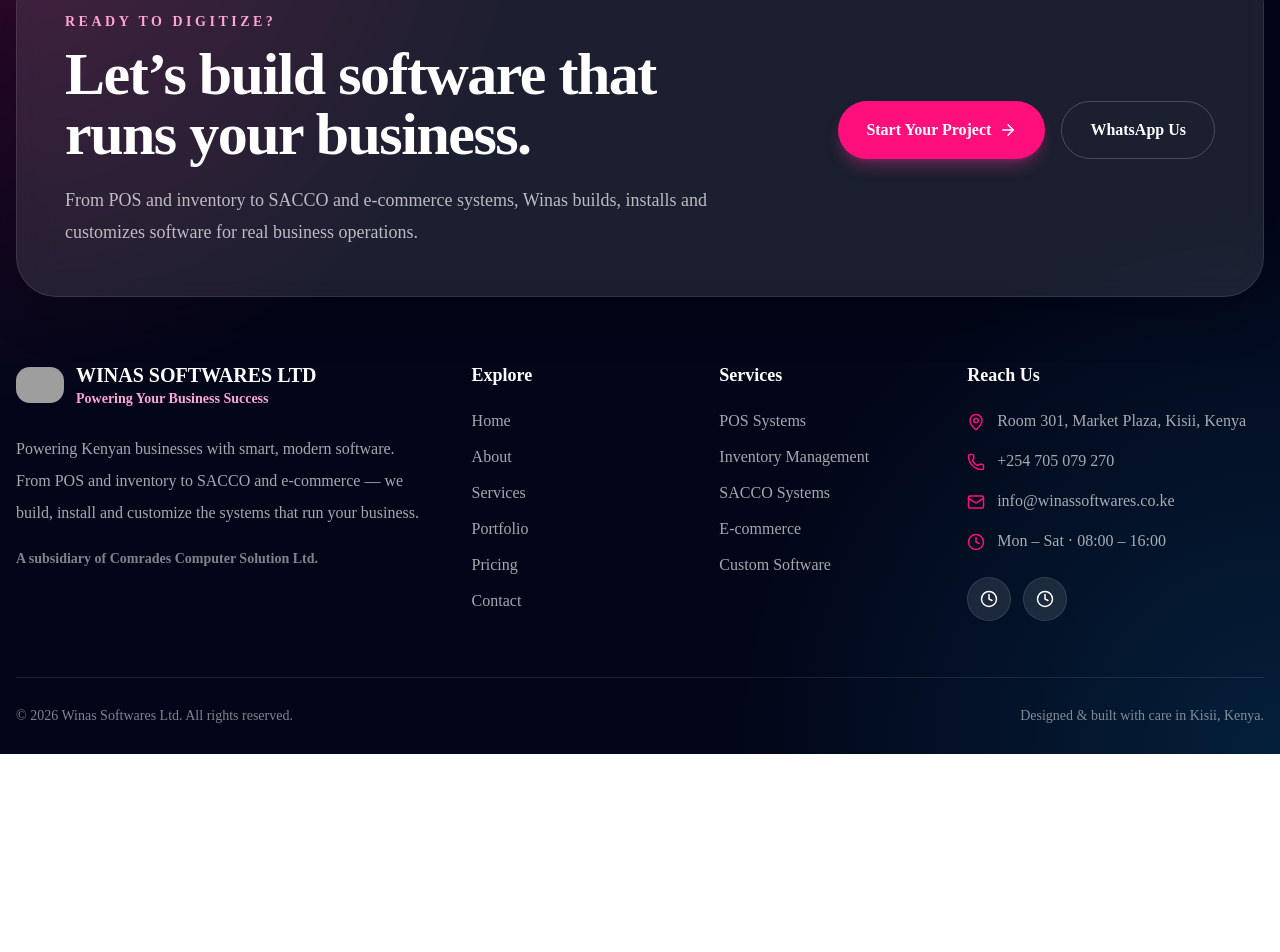
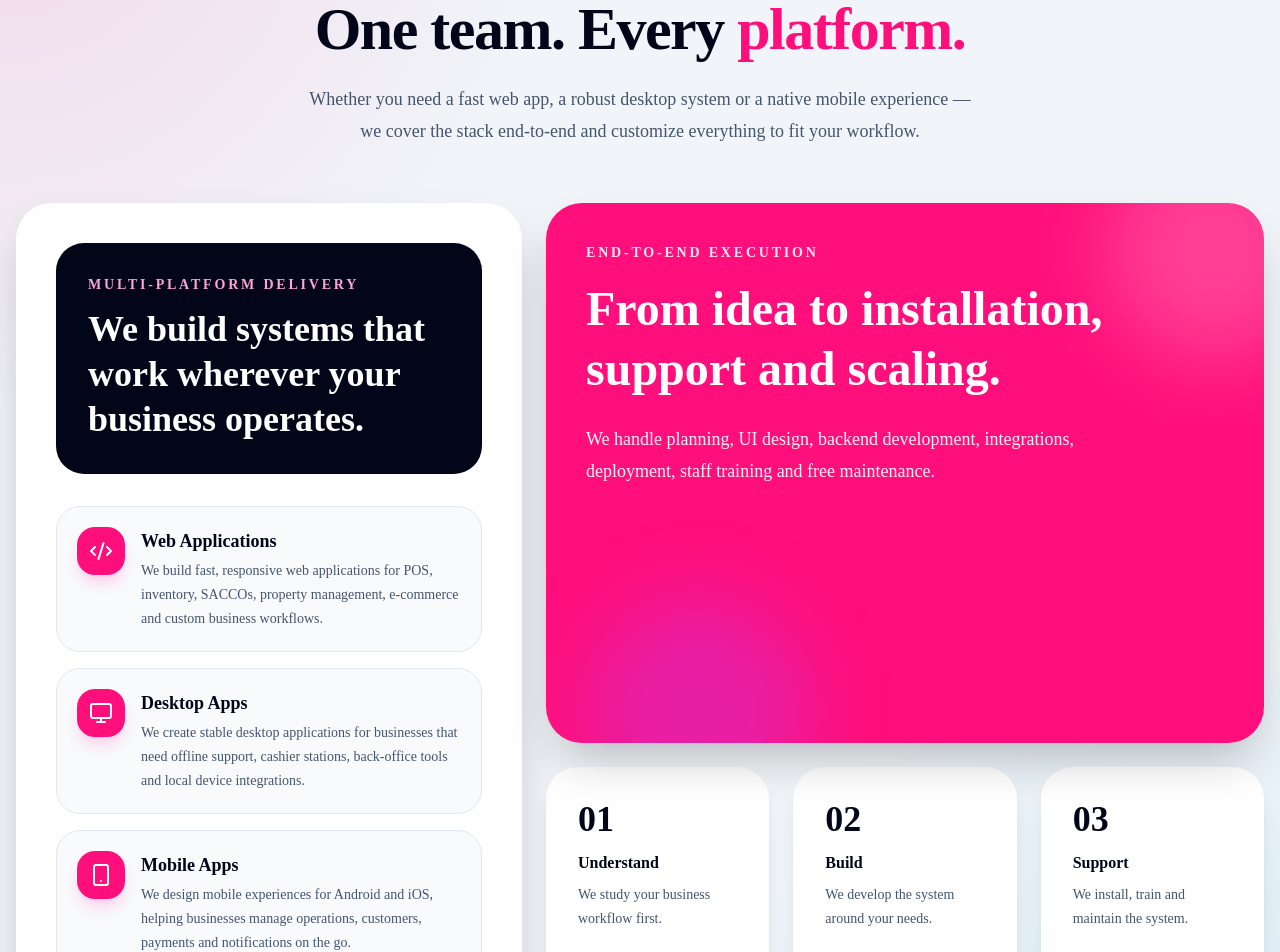
Before and after one commit to Meatycrude/winas-softwares, a Next.js app: page / in a window 1280 px wide. Shown: the part 933-1885 px from the top of the page. Before the commit the page ends 1687 px from the top, so only its background shows below. Built offline with nearby package versions, Linux system fonts and the light colour scheme; grey boxes are pictures that could not be loaded.

Commit message:
design for delivery of services

```diff
--- /dev/null
+++ b/src/components/HowWeDeliverSection.tsx
@@ -0,0 +1,237 @@
+"use client";
+
+import { useState } from "react";
+import {
+  Code2,
+  Monitor,
+  Smartphone,
+  Settings2,
+  X,
+  ArrowRight,
+} from "lucide-react";
+
+const platforms = [
+  {
+    icon: Code2,
+    title: "Web Applications",
+    short: "Modern systems that run in the browser.",
+    description:
+      "We build fast, responsive web applications for POS, inventory, SACCOs, property management, e-commerce and custom business workflows.",
+  },
+  {
+    icon: Monitor,
+    title: "Desktop Apps",
+    short: "Reliable systems for office and shop use.",
+    description:
+      "We create stable desktop applications for businesses that need offline support, cashier stations, back-office tools and local device integrations.",
+  },
+  {
+    icon: Smartphone,
+    title: "Mobile Apps",
+    short: "Business tools in your customer’s pocket.",
+    description:
+      "We design mobile experiences for Android and iOS, helping businesses manage operations, customers, payments and notifications on the go.",
+  },
+  {
+    icon: Settings2,
+    title: "Customization",
+    short: "Built around your exact workflow.",
+    description:
+      "We customize every system to match your operations, branding, staff roles, reports, payments and industry-specific requirements.",
+  },
+];
+
+export default function HowWeDeliverSection() {
+  const [selected, setSelected] = useState<(typeof platforms)[0] | null>(null);
+
+  return (
+    <section className="relative overflow-hidden bg-slate-100 px-4 py-24">
+      <div className="absolute inset-0 bg-[radial-gradient(circle_at_top_left,rgba(255,15,123,0.12),transparent_30%),radial-gradient(circle_at_bottom_right,rgba(14,165,233,0.14),transparent_35%)]" />
+
+      <div className="relative mx-auto max-w-7xl">
+        <div className="mb-14 text-center">
+          <p className="mb-4 text-sm font-black uppercase tracking-[0.25em] text-[#ff0f7b]">
+            How We Deliver
+          </p>
+
+          <h2 className="mx-auto max-w-3xl text-4xl font-black tracking-tight text-slate-950 md:text-6xl">
+            One team. Every <span className="text-[#ff0f7b]">platform.</span>
+          </h2>
+
+          <p className="mx-auto mt-6 max-w-2xl text-lg leading-8 text-slate-600">
+            Whether you need a fast web app, a robust desktop system or a native
+            mobile experience — we cover the stack end-to-end and customize
+            everything to fit your workflow.
+          </p>
+        </div>
+
+        <div className="hidden grid-cols-12 gap-6 lg:grid">
+          <div className="col-span-5 rounded-[36px] bg-white p-10 shadow-2xl">
+            <div className="mb-8 rounded-[28px] bg-slate-950 p-8 text-white">
+              <p className="mb-3 text-sm font-bold uppercase tracking-[0.2em] text-pink-300">
+                Multi-platform delivery
+              </p>
+
+              <h3 className="text-4xl font-black leading-tight">
+                We build systems that work wherever your business operates.
+              </h3>
+            </div>
+
+            <div className="space-y-4">
+              {platforms.map((item) => {
+                const Icon = item.icon;
+
+                return (
+                  <div
+                    key={item.title}
+                    className="group flex items-start gap-4 rounded-[24px] border border-slate-200 bg-slate-50 p-5 transition hover:-translate-y-1 hover:border-[#ff0f7b]/40 hover:bg-white hover:shadow-xl"
+                  >
+                    <div className="flex h-12 w-12 shrink-0 items-center justify-center rounded-2xl bg-[#ff0f7b] text-white shadow-lg shadow-pink-200">
+                      <Icon size={24} />
+                    </div>
+
+                    <div>
+                      <h4 className="text-lg font-black text-slate-950">
+                        {item.title}
+                      </h4>
+                      <p className="mt-1 text-sm leading-6 text-slate-600">
+                        {item.description}
+                      </p>
+                    </div>
+                  </div>
+                );
+              })}
+            </div>
+          </div>
+
+          <div className="col-span-7 grid gap-6">
+            <div className="relative overflow-hidden rounded-[36px] bg-[#ff0f7b] p-10 text-white shadow-2xl">
+              <div className="absolute -right-16 -top-16 h-56 w-56 rounded-full bg-white/20 blur-2xl" />
+              <div className="absolute -bottom-20 left-10 h-56 w-56 rounded-full bg-purple-500/30 blur-2xl" />
+
+              <div className="relative">
+                <p className="mb-4 text-sm font-bold uppercase tracking-[0.2em] text-pink-100">
+                  End-to-end execution
+                </p>
+
+                <h3 className="max-w-xl text-5xl font-black leading-tight">
+                  From idea to installation, support and scaling.
+                </h3>
+
+                <p className="mt-6 max-w-xl text-lg leading-8 text-pink-50">
+                  We handle planning, UI design, backend development,
+                  integrations, deployment, staff training and free maintenance.
+                </p>
+              </div>
+            </div>
+
+            <div className="grid gap-6 md:grid-cols-3">
+              <div className="rounded-[32px] bg-white p-8 shadow-xl">
+                <h4 className="text-4xl font-black text-slate-950">01</h4>
+                <p className="mt-3 font-bold text-slate-950">Understand</p>
+                <p className="mt-2 text-sm leading-6 text-slate-600">
+                  We study your business workflow first.
+                </p>
+              </div>
+
+              <div className="rounded-[32px] bg-white p-8 shadow-xl">
+                <h4 className="text-4xl font-black text-slate-950">02</h4>
+                <p className="mt-3 font-bold text-slate-950">Build</p>
+                <p className="mt-2 text-sm leading-6 text-slate-600">
+                  We develop the system around your needs.
+                </p>
+              </div>
+
+              <div className="rounded-[32px] bg-white p-8 shadow-xl">
+                <h4 className="text-4xl font-black text-slate-950">03</h4>
+                <p className="mt-3 font-bold text-slate-950">Support</p>
+                <p className="mt-2 text-sm leading-6 text-slate-600">
+                  We install, train and maintain the system.
+                </p>
+              </div>
+            </div>
+          </div>
+        </div>
+
+        <div className="lg:hidden">
+          <div className="rounded-[32px] bg-white p-6 shadow-xl">
+            <p className="mb-5 text-center text-sm font-bold text-slate-500">
+              Tap the blinking cards to learn more
+            </p>
+
+            <div className="grid gap-4">
+              {platforms.map((item) => {
+                const Icon = item.icon;
+
+                return (
+                  <button
+                    key={item.title}
+                    onClick={() => setSelected(item)}
+                    className="relative flex items-center gap-4 rounded-[26px] border border-slate-200 bg-slate-50 p-5 text-left shadow-sm"
+                  >
+                    <span className="absolute right-5 top-5 h-3 w-3 animate-ping rounded-full bg-[#ff0f7b]" />
+                    <span className="absolute right-5 top-5 h-3 w-3 rounded-full bg-[#ff0f7b]" />
+
+                    <div className="flex h-14 w-14 shrink-0 items-center justify-center rounded-2xl bg-[#ff0f7b] text-white shadow-lg shadow-pink-200">
+                      <Icon size={25} />
+                    </div>
+
+                    <div>
+                      <h3 className="font-black text-slate-950">
+                        {item.title}
+                      </h3>
+                      <p className="mt-1 text-sm leading-6 text-slate-600">
+                        {item.short}
+                      </p>
+                    </div>
+
+                    <ArrowRight
+                      size={18}
+                      className="ml-auto shrink-0 text-slate-400"
+                    />
+                  </button>
+                );
+              })}
+            </div>
+          </div>
+        </div>
+
+        {/* MOBILE MODAL */}
+        {selected && (
+          <div className="fixed inset-0 z-[999] flex items-end bg-black/50 px-4 pb-4 backdrop-blur-sm lg:hidden">
+            <div className="w-full rounded-[32px] bg-white p-6 shadow-2xl">
+              <div className="mb-5 flex items-start justify-between gap-4">
+                <div>
+                  <p className="mb-2 text-sm font-black uppercase tracking-[0.2em] text-[#ff0f7b]">
+                    Winas Delivery
+                  </p>
+
+                  <h3 className="text-2xl font-black text-slate-950">
+                    {selected.title}
+                  </h3>
+                </div>
+
+                <button
+                  onClick={() => setSelected(null)}
+                  className="rounded-full border border-slate-200 p-2 text-slate-700"
+                  aria-label="Close modal"
+                >
+                  <X size={20} />
+                </button>
+              </div>
+
+              <p className="leading-7 text-slate-600">{selected.description}</p>
+
+              <a
+                href="/contact"
+                className="mt-6 inline-flex w-full items-center justify-center rounded-full bg-[#ff0f7b] px-6 py-4 font-bold text-white shadow-lg shadow-pink-200"
+              >
+                Build this for my business
+              </a>
+            </div>
+          </div>
+        )}
+      </div>
+    </section>
+  );
+}
```
